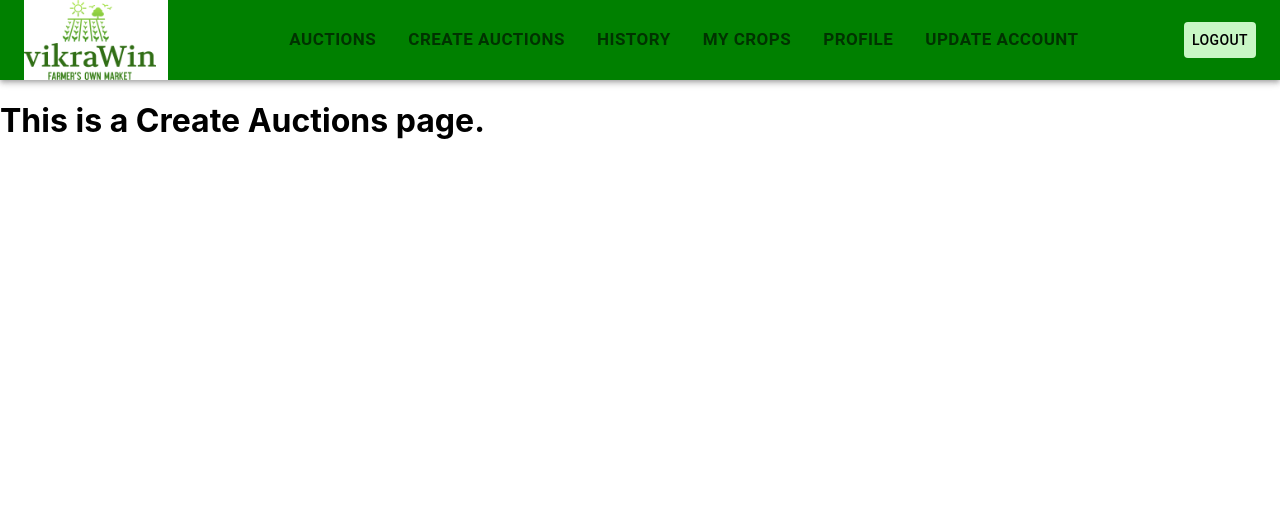
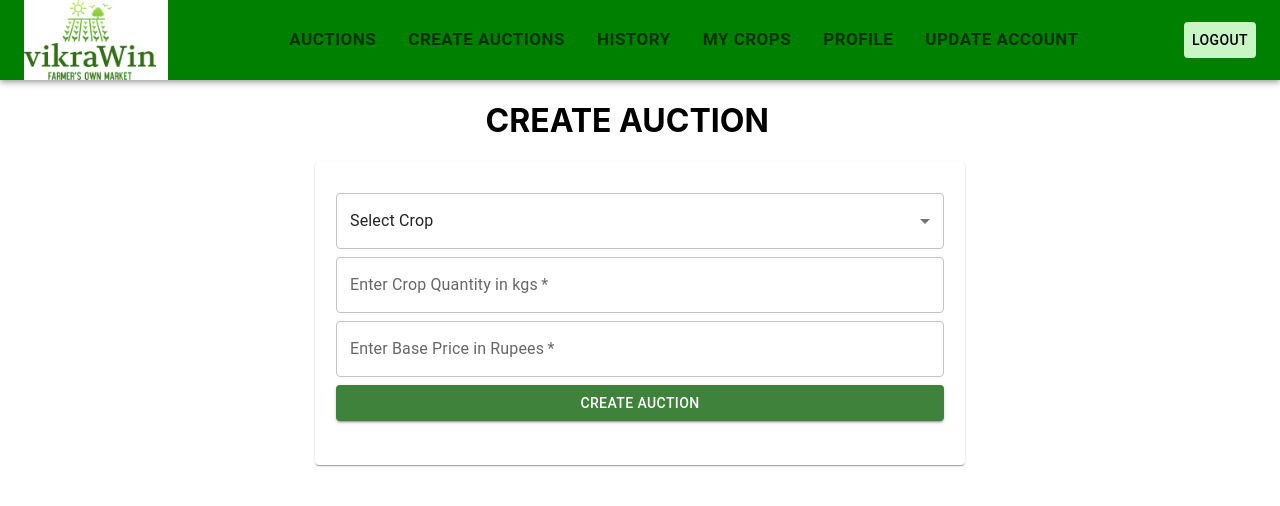
Before and after one commit to Ravi9140/Vikrawin, a React (Create React App) app in the folder client/: page /FarmerCreateAuctions in a window 1280 px wide. Shown: the top 506 px of the page. Built offline with nearby package versions, Linux system fonts and the light colour scheme.

Commit message:
Created Auction Form

```diff
--- a/client/src/Pages/Farmer/CreateAuctions.js
+++ b/client/src/Pages/Farmer/CreateAuctions.js
@@ -1,11 +1,62 @@
 import React from 'react'
 import FarmerResponsiveAppBar from '../../Components/FarmerNav';
+import { Button, Card, CardContent, Grid, MenuItem, Select, TextField } from '@mui/material'
+import { margin } from '@mui/system';
 
 const CreateAuctions = () => {
+
+  const [value,SetValue]= React.useState('');
+
+  const handleChange= (event) => {
+    SetValue(event.target.value)
+  }
+
+
+
   return (
     <>
-    <FarmerResponsiveAppBar />
-    <h1>This is a Create Auctions page.</h1>
+      <FarmerResponsiveAppBar />
+
+      <div style={{width:"98vw"}}>
+        <h1><center>CREATE AUCTION</center></h1>
+
+      </div>
+
+      <Card style={{width:"50vw", margin:"0 auto", padding:"15px 5px"}}>
+        <CardContent>
+          <form>
+            <Grid container spacing={1}>
+
+              <Grid xs={12} item>
+              <Select onChange={handleChange} value={value} displayEmpty fullWidth required >
+                <MenuItem value="" disabled>Select Crop</MenuItem>
+                <MenuItem value={0}>Rice</MenuItem>
+                <MenuItem value={1}>Wheat</MenuItem>
+                <MenuItem value={2}>Jowar</MenuItem>
+                <MenuItem value={3}>Bajra</MenuItem>
+                <MenuItem value={4}>SugarCance</MenuItem>
+                <MenuItem value={5}>Moong</MenuItem>
+                <MenuItem value={6}>Til</MenuItem>
+              </Select>
+              </Grid>
+
+              <Grid xs={12} item>
+                <TextField type="number" label="Enter Crop Quantity in kgs" placeholder='Enter Crop Quantity' variant="outlined" fullWidth required />
+              </Grid>
+
+              <Grid xs={12} item>
+                <TextField  type="number" label="Enter Base Price in Rupees" placeholder='Enter Base Price' variant="outlined" fullWidth required />
+              </Grid>
+
+              <Grid xs={12} item>
+                <Button sx={{alignContent:"center", background:"#3f823b", marginBottom:"5px" }} type="submit" variant="contained" color="primary" fullWidth>Create Auction</Button>
+              </Grid>
+
+            </Grid>
+          </form>
+        </CardContent>
+
+      </Card>
     </>
   );
 };
```
